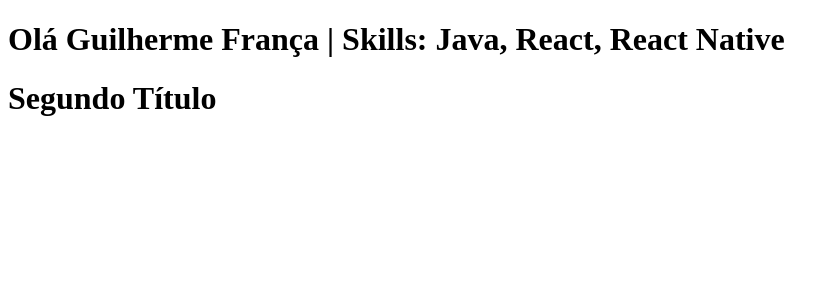
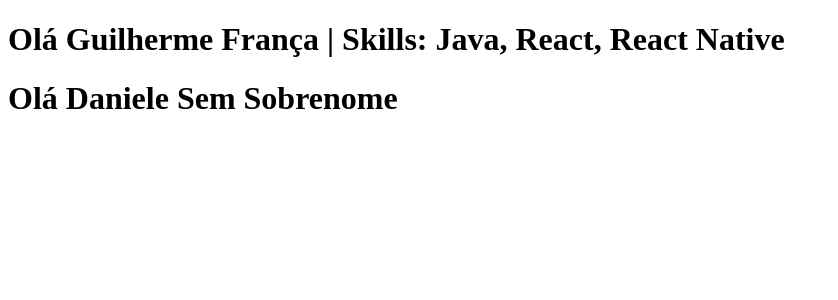
Before and after one commit to guiireal/reactjs-ninja, a React (Create React App) app in the folder sessao_3/: page / in a window 1280 px wide. Shown: the top 300 px of the page, without its empty margins (0-838 px from the left). Built offline with nearby package versions, Linux system fonts and the light colour scheme; the HTML template or start-up script is replaced by a standard one.

Commit message:
defaultProps

```diff
--- a/sessao_3/src/App.js
+++ b/sessao_3/src/App.js
@@ -6,7 +6,7 @@
     return (
         <div className='container'>
             <Title name='Guilherme' lastName='França'/>
-            <TitleExp />
+            <TitleExp name='Daniele'/>
 
         </div>
     );
--- a/sessao_3/src/Title.js
+++ b/sessao_3/src/Title.js
@@ -1,7 +1,14 @@
 import React, { Component } from 'react';
 
 
-const TitleExp = () => <h1>Segundo Título</h1>
+const TitleExp = ({ name, lastName }) =>
+    <h1>Olá {name} {lastName}</h1>
+
+TitleExp.defaultProps = {
+    name: 'Desconhecido',
+    lastName: 'Sem Sobrenome',
+    skills: ['Java', 'React', 'React Native']
+}
 
 
 class Title extends Component {
```
